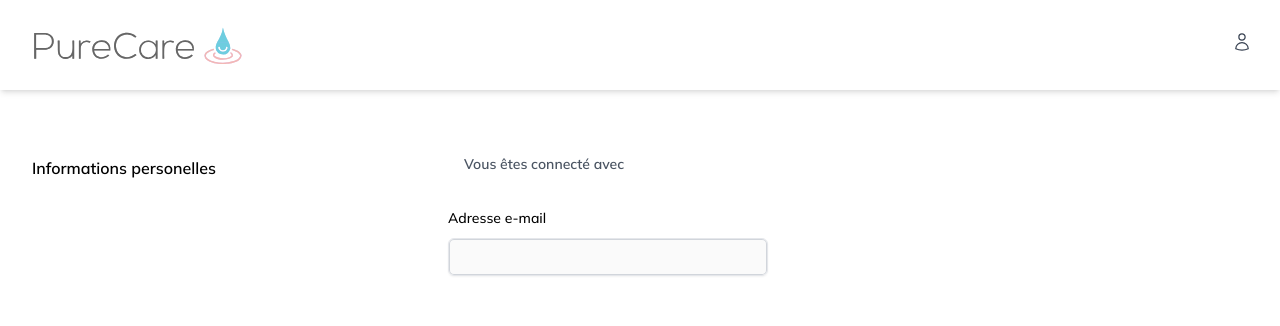
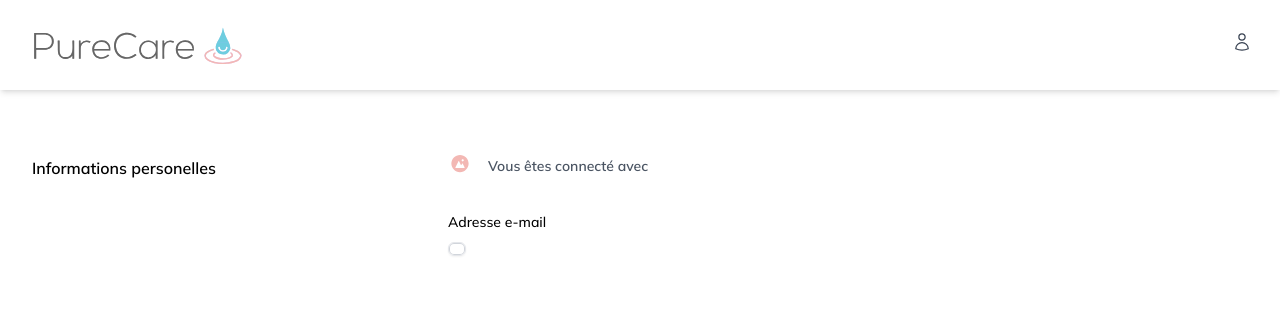
Before and after one commit to marionsmlg/purecare-nuxt, a Nuxt app: page /mes-parametres in a window 1280 px wide. Shown: the top 326 px of the page. Built offline with nearby package versions, Linux system fonts and the light colour scheme; no server answers.

Commit message:
setting page for facebook and google

```diff
--- /dev/null
+++ b/components/icons/NoIcon.vue
@@ -0,0 +1,19 @@
+<template>
+  <svg
+    xmlns="http://www.w3.org/2000/svg"
+    xmlns:xlink="http://www.w3.org/1999/xlink"
+    version="1.1"
+    x="0px"
+    y="0px"
+    viewBox="0 0 100 125"
+    enable-background="new 0 0 100 100"
+    xml:space="preserve"
+  >
+    <g>
+      <path
+        fill="#F3B8B4"
+        d="M50,5C25.1,5,5,25.1,5,50c0,24.9,20.1,45,45,45s45-20.1,45-45C95,25.1,74.9,5,50,5z M64.1,27.5c3.1,0,5.6,2.5,5.6,5.6   c0,3.1-2.5,5.6-5.6,5.6s-5.6-2.5-5.6-5.6C58.4,30,61,27.5,64.1,27.5z M72.6,72.5H27.4c-1.3,0-2.1-1.3-1.5-2.5l16.2-32.5   c0.6-1.2,2.4-1.2,3,0l9.6,19.2c0.6,1.2,2.4,1.2,3,0l3.3-6.6c0.6-1.2,2.4-1.2,3,0L74.1,70C74.6,71.2,73.8,72.5,72.6,72.5z"
+      />
+    </g>
+  </svg>
+</template>
--- a/pages/mes-parametres.vue
+++ b/pages/mes-parametres.vue
@@ -8,21 +8,24 @@ import {
 } from "firebase/auth";
 
 import { apiUrl, deleteData } from "@/utils.js";
-import FacebookIcon from "@/components/icons/SocialMedia/facebook.vue";
-import GoogleIcon from "@/components/icons/SocialMedia/google.vue";
+import FacebookIcon from "../components/icons/SocialMedia/facebook.vue";
+import GoogleIcon from "../components/icons/SocialMedia/google.vue";
+import NoIcon from "../components/icons/NoIcon.vue";
 
 const router = useRouter();
 const { $auth } = useNuxtApp();
 
 const newUserEmail = ref("");
-
-const provider = ref("");
+const providerId = ref("");
+const provider = ref(null);
 
 onAuthStateChanged($auth, (user) => {
   if (user) {
     newUserEmail.value = user.email;
-    const providerId = user.providerData[0].providerId;
-    provider.value = providerId.split(".com").join("");
+    providerId.value = user.providerData[0].providerId;
+    if (providerId.value.endsWith(".com")) {
+      provider.value = providerId.value.split(".com").join("");
+    }
   } else {
   }
 });
@@ -105,7 +108,7 @@ definePageMeta({
                   ? GoogleIcon
                   : provider === 'facebook'
                   ? FacebookIcon
-                  : ''
+                  : NoIcon
               "
               class="w-6 h-6"
             />
@@ -122,15 +125,11 @@ definePageMeta({
             >Adresse e-mail</label
           >
           <div class="mt-2">
-            <input
-              v-model="newUserEmail"
-              id="email"
-              name="email"
-              type="email"
-              disabled
-              autocomplete="email"
-              class="block w-full max-w-xs rounded-md border border-1 p-1.5 text-gray-900 shadow-sm ring-1 ring-inset ring-gray-300 placeholder:text-gray-400 focus:ring-2 focus:ring-inset sm:text-sm sm:leading-6"
-            />
+            <div
+              class="block w-full max-w-fit px-2 rounded-md border border-1 p-1.5 text-gray-900 shadow-sm ring-1 ring-inset ring-gray-300 placeholder:text-gray-400 focus:ring-2 focus:ring-inset sm:text-sm sm:leading-6"
+            >
+              {{ newUserEmail }}
+            </div>
           </div>
         </div>
       </div>
```
